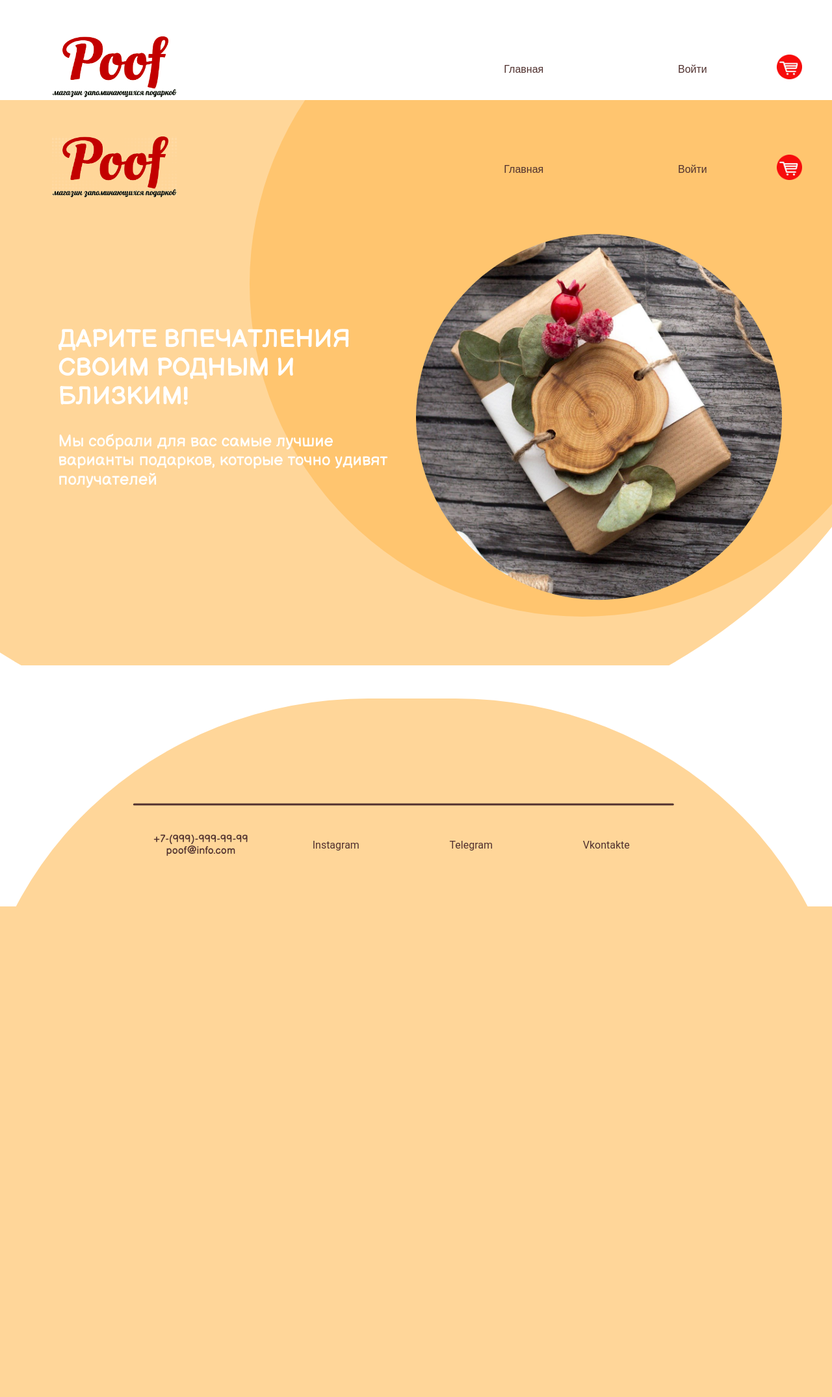
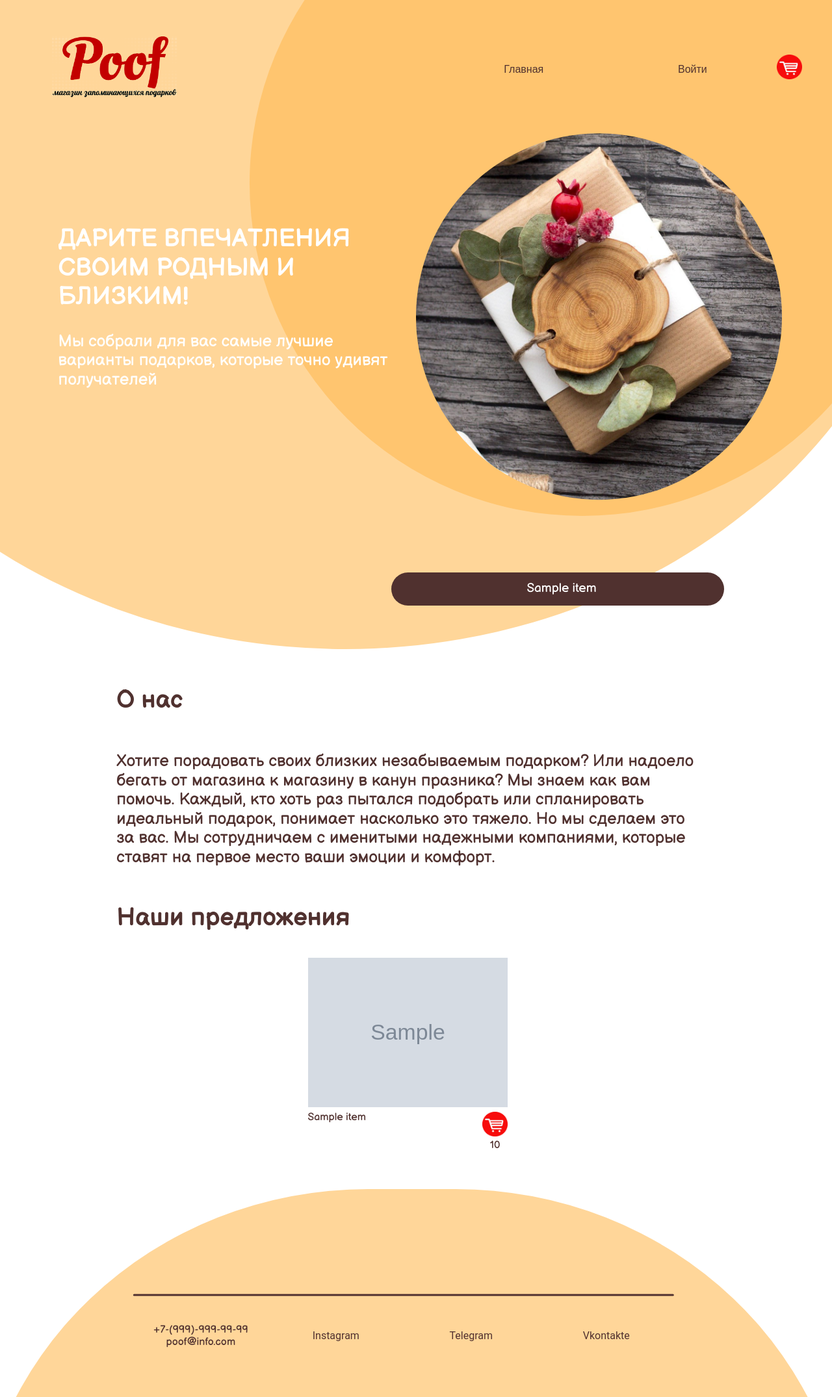
Before and after one commit to S-Lump/gift_proj, a Django app: template gift/products/templates/products/index.html in a window 1280 px wide. Shown: the whole page at 65% size. Before the commit the page ends 1395 px from the top, so only its background shows below. Run offline with Django 3.2, Linux system fonts and the light colour scheme; the template is opened without the code that fills it: most values are stand-ins (such as "Sample title", 1, 10 or a date in 2020); grey boxes marked "Sample" are stand-in pictures.

Commit message:
update index template

```diff
--- a/gift/products/templates/products/index.html
+++ b/gift/products/templates/products/index.html
@@ -1,28 +1,7 @@
 {% extends 'base.html' %}
 {% load static %}
 
-{% block title %}
-GIFT PROJECT
-{% endblock %}
-
 {% block content %}
-
-<div class="wrapper">
-   <div class = "bottom_menu">
-        <div class="logo"><img src="{% static 'img/Logo.gif' %}"></div>
-        <div class="menu_links">
-            <a href="/" class="link">Главная</a>
-            {% if request.user.is_authenticated %}
-            <a href="#" class="link">Личный кабинет</a>
-            <a href="{% url 'logout' %}" class="link">Выход</a>
-            {% else %}
-            <a href="{% url 'login' %}" class="link">Войти</a>
-            {% endif %}
-            <div class="margin">
-            <input class="cart" type="image" src="{% static 'img/Cart_logo.gif' %}" alt="Кнопка «Cart»">
-            </div>
-        </div>
-   </div>
 <div class = "circle"><div class = "circle_img"></div></div>
 <div class = "circle_light"></div>
 <div class="intro_text">
@@ -35,9 +14,9 @@ GIFT PROJECT
         {% endfor %}
     </div>
 </div>
+{% endblock %}
 
-</div>
-
+{% block main %}
 <div class="About">
     <h2>О нас</h2>
     <p>Хотите порадовать своих близких незабываемым подарком? Или надоело
@@ -50,7 +29,8 @@ GIFT PROJECT
 <div class="popular">
     <h2>Наши предложения</h2>
     <div class="items">
-    <a href="{{item.get_absolute_url}}">
+    {% for item in products %}
+    <a href="{{ item.get_absolute_url }}">
         <div class="item">
             <div class="item__image"><img src="{{ item.photo.url }}"> </div>
             <div class="item__info">
@@ -59,32 +39,14 @@ GIFT PROJECT
                 </div>
                 <div class="price">
                     <a class="link-detail">
-                        <input class="cart" type="image" src="{% static 'img/Cart_logo.png' %}" alt="Кнопка «Cart»">
-                        <div>{{ item.price}}</div>
+                        <input class="cart cart-add" data-id="{{ item.pk }}" type="image" src="{% static 'img/Cart_logo.png' %}" alt="Кнопка «Cart»">
+                        <div>{{ item.price }}</div>
                     </a>
                 </div>
             </div>
         </div>
     </a>
+    {% endfor %}
     </div>
 </div>
-
-
-<div class="wrapper_footer">
-<div class="footer">
-
-    <div class="footer_circle">
-        <div><hr></div>
-        <div class="contact">
-            <p class="footer_link">+7-(999)-999-99-99<br>poof@info.com</p>
-            <a href="https://www.instagram.com/yellow__boat/" class="footer_link">Instagram</a>
-            <a href="https://t.me/djoefrit" class="footer_link">Telegram</a>
-            <a href="https://vk.com/lonep" class="footer_link">Vkontakte</a>
-        </div>
-    </div>
-
-
-</div>
-</div>
-
 {% endblock %}
```
